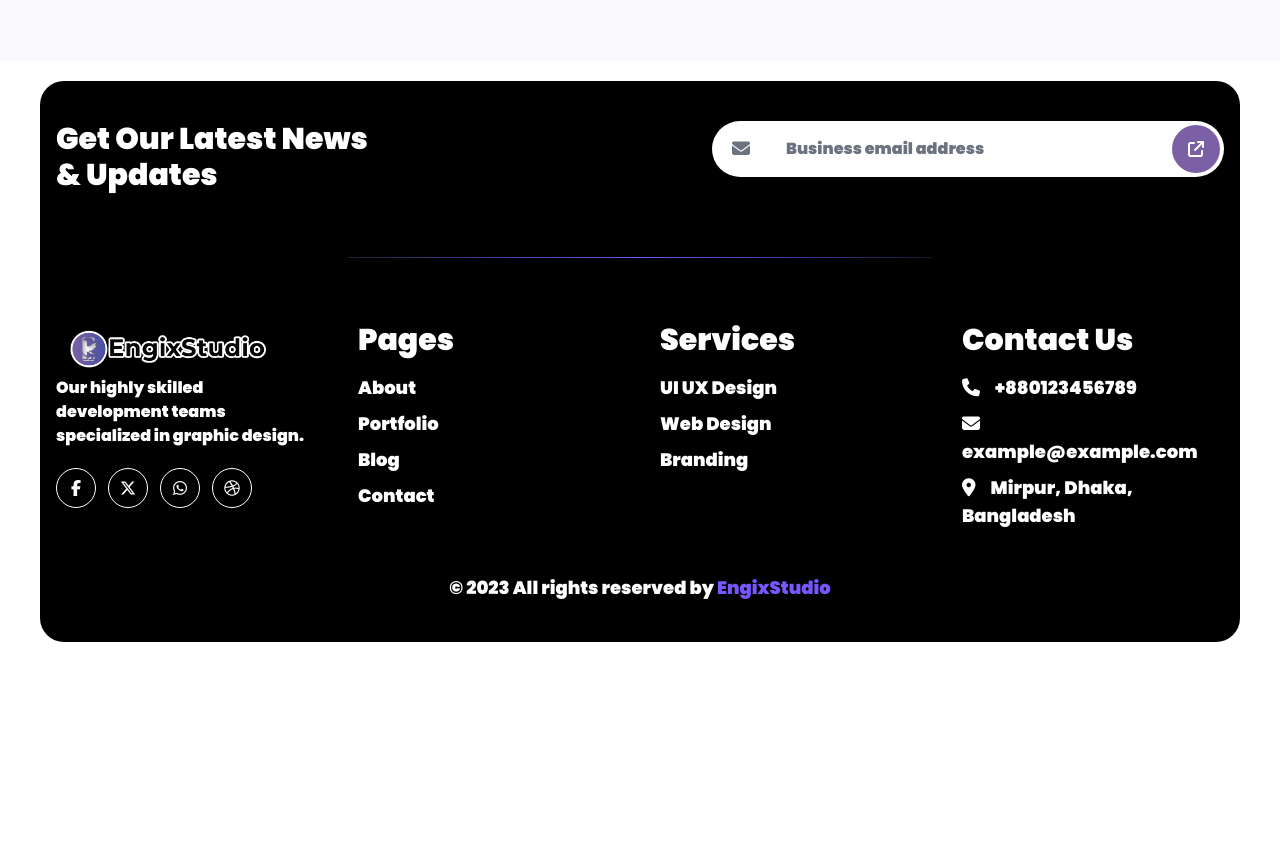
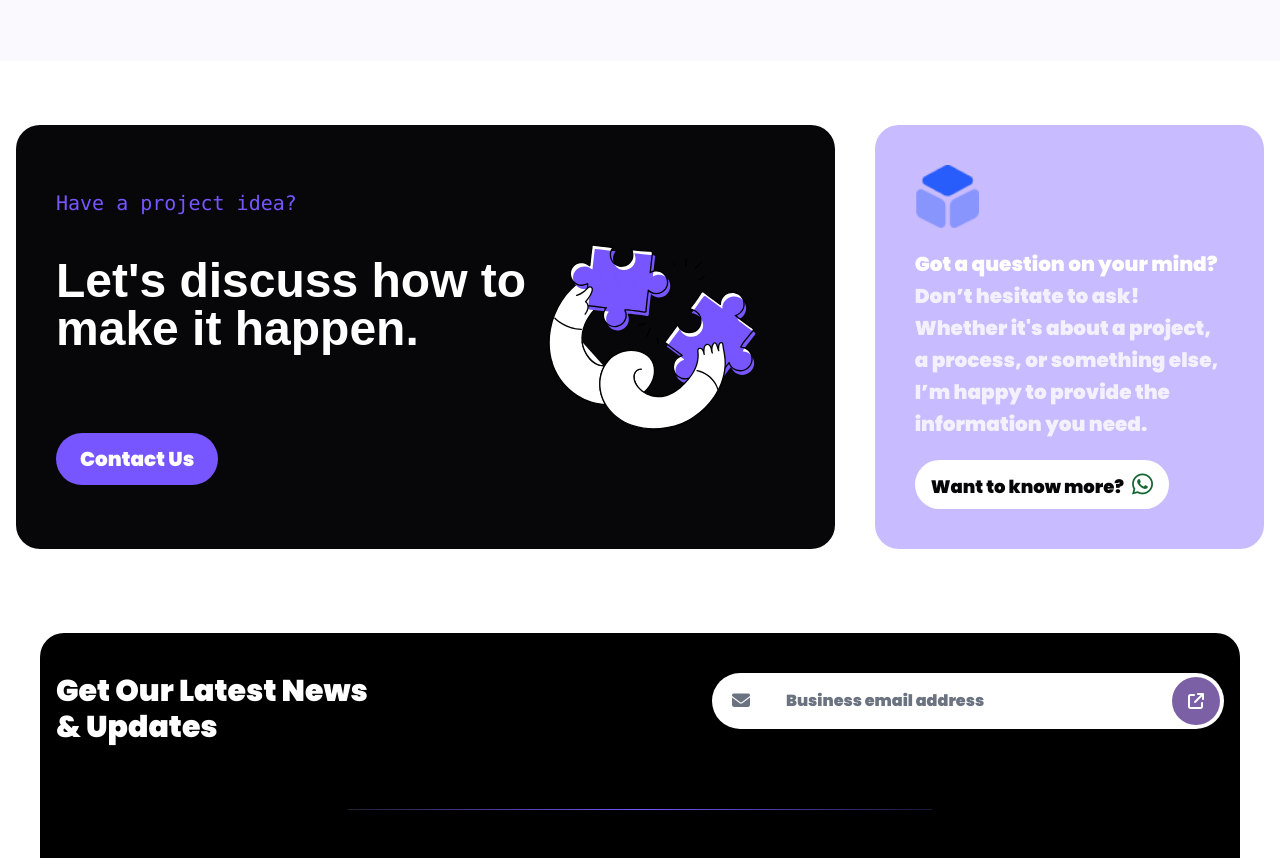
Before and after one commit to mahfuzahmedzisan/EngixStudio-Front, a website built with Vite: page portfolio.html in a window 1280 px wide. Shown: the part 2591-3449 px from the top of the page. Before the commit the page ends 3253 px from the top, so only its background shows below. Built offline with nearby package versions, Linux system fonts and the light colour scheme; a web font is replaced by a local one.

Commit message:
Site Contact Section --Done

```diff
--- a/portfolio.html
+++ b/portfolio.html
@@ -100,7 +100,6 @@
   </div>
 
   <main>
-
 
     <!-- Case Study Seciton  -->
     <section class="case-study pb-16 pt-48 bg-bg-white">
@@ -300,13 +299,36 @@
               </div>
             </div>
           </div>
-
-
         </div>
-
       </div>
     </section>
 
+    <!-- Site Contact  -->
+    <section class="site-contact-section py-16">
+      <div class="container">
+        <div class="grid grid-cols-1 xl:grid-cols-3 gap-10">
+          <div class="col-span-1 xl:col-span-2 flex flex-col-reverse items-center md:grid md:grid-cols-3 bg-t-black rounded-3xl p-10 ">
+            <div class="col-span-2">
+              <h4 class="text-xl text-t-primary font-mono">Have a project idea?</h4>
+              <h2 class="text-5xl font-black text-t-white font-Jakarta mt-10">Let's discuss how to make it happen.</h2>
+              <a href="/contact.html" class="inline-block mt-20 bg-t-primary text-t-white font-semibold py-3 px-6 rounded-full text-xl hover:bg-transparent transition-all duration-300">Contact Us</a>
+            </div>
+            <div class="max-w-52 flex justify-center items-center">
+              <img src="src/images/call-to-action.svg" alt="Image" class="w-full h-auto">
+            </div>
+          </div>
+
+          <div class="bg-t-primary/40 rounded-3xl p-10 ">
+            <img class="w-16 h-auto" src="src/images/features/fea-icon-3.png" alt="img">
+            <p class="text-xl text-t-white/80 leading-8 my-5">
+              <span class="text-t-white font-semibold">Got a question on your mind?</span> Don’t hesitate to ask! Whether it's about a project, a process, or something
+              else, I’m happy to provide the information you need.
+            </p>
+            <a href="" class="sm:text-lg text-t-black sm:font-semibold bg-t-white sm:px-4 px-2 py-2 rounded-full inline-block">Want to know more?<i class="fa-brands fa-whatsapp text-green-800 sm:text-2xl sm:ml-2"></i></a>
+          </div>
+        </div>
+      </div>
+    </section>
 
 
   </main>
```
Also changed, not shown: src/images/call-to-action.svg (added).
